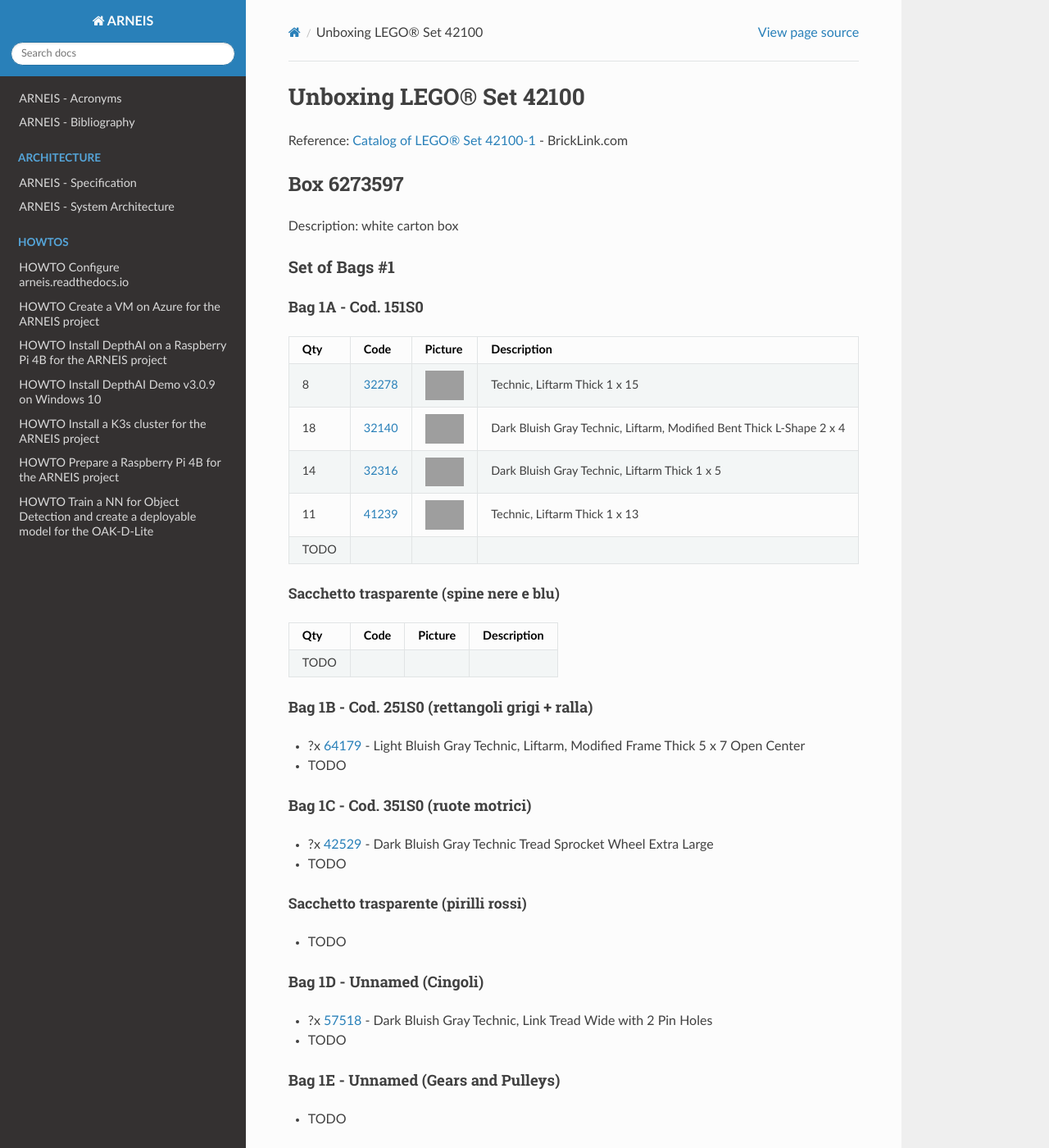
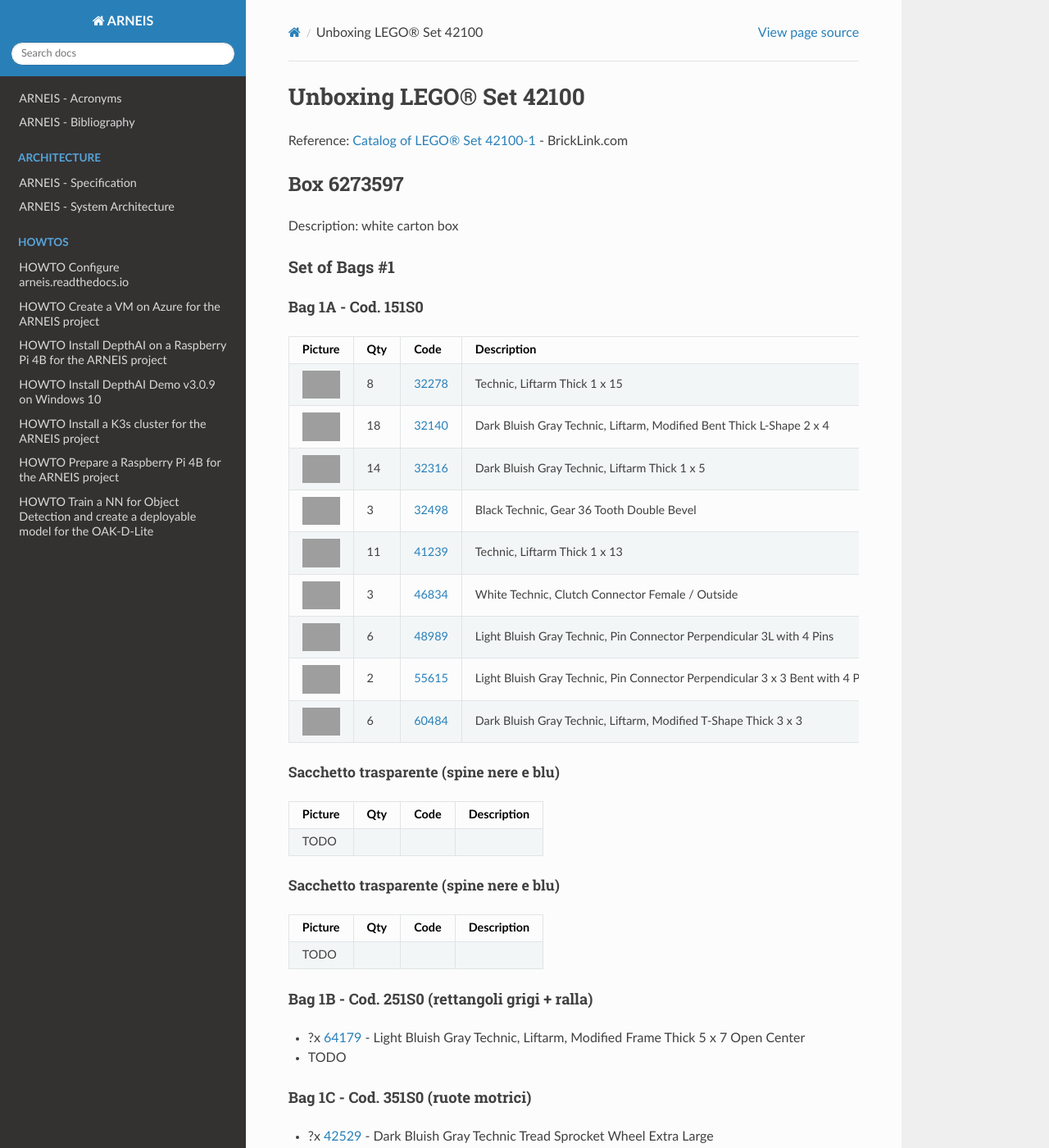
Before and after one commit to B-AROL-O/ARNEIS, a Sphinx documentation site: the page built from docs/lego-set-42100/unboxing-lego-set-42100.md, in a window 1280 px wide and 1400 px high. Shown: the whole window at 82% size. Built offline with Sphinx 7.4.7 and the Read the Docs theme 2.0.0, drawn with Linux system fonts in a browser that asks for light colours; pages that are not in the unit, such as notebooks, are missing from menus; grey boxes are pictures that could not be loaded.

Commit message:
Complete contents of Bag 1A (no inner baglets)

```diff
--- a/docs/lego-set-42100/unboxing-lego-set-42100.md
+++ b/docs/lego-set-42100/unboxing-lego-set-42100.md
@@ -12,18 +12,28 @@
 
 #### Bag 1A - Cod. 151S0
 
-Qty | Code | Picture | Description
----:|------|---------|----
-  8 | [32278](https://www.bricklink.com/v2/catalog/catalogitem.page?P=32278&idColor=86#T=C&C=86) | ![32278](https://img.bricklink.com/ItemImage/PN/86/32278.png) | Technic, Liftarm Thick 1 x 15
- 18 | [32140](https://www.bricklink.com/v2/catalog/catalogitem.page?P=32140&idColor=85) | ![32140](https://img.bricklink.com/P/85/32140.jpg) | Dark Bluish Gray Technic, Liftarm, Modified Bent Thick L-Shape 2 x 4
- 14 | [32316](https://www.bricklink.com/v2/catalog/catalogitem.page?P=32316&idColor=85) | ![32316](https://img.bricklink.com/P/85/32316.jpg) | Dark Bluish Gray Technic, Liftarm Thick 1 x 5
- 11 | [41239](https://www.bricklink.com/v2/catalog/catalogitem.page?P=41239&idColor=85#T=C&C=85) | ![41239](https://img.bricklink.com/ItemImage/PN/85/41239.png) | Technic, Liftarm Thick 1 x 13
+Picture | Qty | Code | Description
+--------|----:|------|--------------
+![32278](https://img.bricklink.com/ItemImage/PN/86/32278.png) | 8 | [32278](https://www.bricklink.com/v2/catalog/catalogitem.page?P=32278&idColor=86#T=C&C=86) | Technic, Liftarm Thick 1 x 15
+![32140](https://img.bricklink.com/P/85/32140.jpg) | 18 | [32140](https://www.bricklink.com/v2/catalog/catalogitem.page?P=32140&idColor=85) | Dark Bluish Gray Technic, Liftarm, Modified Bent Thick L-Shape 2 x 4
+![32316](https://img.bricklink.com/P/85/32316.jpg) | 14 | [32316](https://www.bricklink.com/v2/catalog/catalogitem.page?P=32316&idColor=85) | Dark Bluish Gray Technic, Liftarm Thick 1 x 5
+![32498](https://www.bricklink.com/catalogItemPic.asp?P=32498) | 3 | [32498](https://www.bricklink.com/v2/catalog/catalogitem.page?P=32498&idColor=11) | Black Technic, Gear 36 Tooth Double Bevel
+![41239](https://img.bricklink.com/ItemImage/PN/85/41239.png) | 11 | [41239](https://www.bricklink.com/v2/catalog/catalogitem.page?P=41239&idColor=85#T=C&C=85) | Technic, Liftarm Thick 1 x 13
+![46834](https://img.bricklink.com/P/1/46834.jpg) | 3 | [46834](https://www.bricklink.com/v2/catalog/catalogitem.page?P=46834&idColor=1) | White Technic, Clutch Connector Female / Outside
+![48989](https://img.bricklink.com/P/86/48989.jpg) | 6 | [48989](https://www.bricklink.com/v2/catalog/catalogitem.page?P=48989&idColor=86) | Light Bluish Gray Technic, Pin Connector Perpendicular 3L with 4 Pins
+![55615](https://img.bricklink.com/P/86/55615.jpg) | 2 | [55615](https://www.bricklink.com/v2/catalog/catalogitem.page?P=55615&idColor=86) | Light Bluish Gray Technic, Pin Connector Perpendicular 3 x 3 Bent with 4 Pins
+![60484](https://img.bricklink.com/P/85/60484.jpg) | 6 | [60484](https://www.bricklink.com/v2/catalog/catalogitem.page?P=60484&idColor=85) | Dark Bluish Gray Technic, Liftarm, Modified T-Shape Thick 3 x 3
+
+##### Sacchetto trasparente (spine nere e blu)
+
+Picture |  Qty | Code | Description
+--------|-----:|------|---------------
 TODO
 
 ##### Sacchetto trasparente (spine nere e blu)
 
- Qty | Code | Picture | Description
-----:|------|---------|----
+Picture |  Qty | Code | Description
+--------|-----:|------|---------------
 TODO
 
 #### Bag 1B - Cod. 251S0 (rettangoli grigi + ralla)
```
